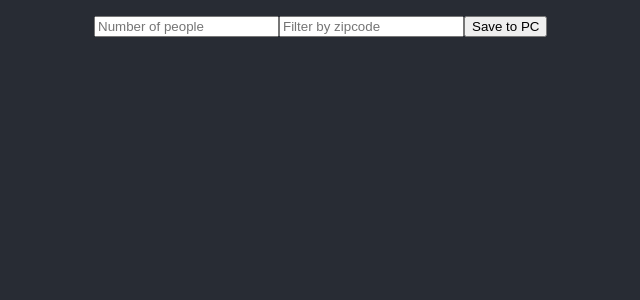
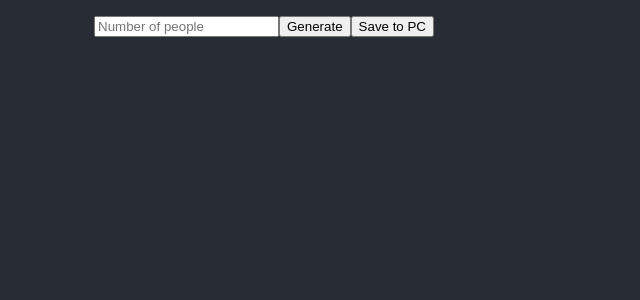
Before and after one commit to Drateill/people_gen, a React (Create React App) app: page / in a window 1280 px wide. Shown: the top 300 px of the page, without its empty margins (290-930 px from the left). Built offline with nearby package versions, Linux system fonts and the light colour scheme.

Commit message:
Zipcode=Ville

```diff
--- a/package.json
+++ b/package.json
@@ -12,6 +12,7 @@
     "react": "^17.0.2",
     "react-dom": "^17.0.2",
     "react-scripts": "5.0.0",
+    "vicopo": "^1.2.1",
     "web-vitals": "^2.1.2"
   },
   "node": {
@@ -25,7 +26,7 @@
     "test": "react-scripts test",
     "eject": "react-scripts eject",
     "predeploy": "npm run build",
-"deploy": "gh-pages -d build"
+    "deploy": "gh-pages -d build"
   },
   "eslintConfig": {
     "extends": [
--- a/src/App.js
+++ b/src/App.js
@@ -8,22 +8,29 @@ function App() {
 
   const [number, setNumber] = useState(0);
   const [peopleList, setPeopleList] = useState([]);
-  const [FilteredpeopleList, setFilteredPeopleList] = useState([]);
 
-
-  //Create array of objects
   //Function to generade random people
   const people = [];
-  function generatePeople(number) {
+  async function generatePeople(number) {
   for (var i = 0; i < number; i++) {
     var cards = [];
+    var zipCode=faker.address.zipCode();
     var id = i;
     var firstName = faker.name.firstName();
     var lastName = faker.name.lastName();
     var streetName = faker.address.streetName();
+    var streetNumber = Math.floor(Math.random() * (999 - 1) + 1);
     var city = faker.address.cityName();
-    var streetNumber = Math.floor(Math.random() * (999 - 1) + 1);
-    var zipCode = faker.address.zipCode();
+
+
+    const result = await fetch(`https://vicopo.selfbuild.fr/ville/${city}`);
+    const data = await result.json();
+    //If data is not empty, set the state
+    if (data.cities.length !==0){
+      zipCode=data.cities[0].code;
+      console.log(data.cities[0]);
+    }
+
     var birthDate = faker.date.past().toDateString();
     var phoneNumber = faker.phone.phoneNumber();
 
@@ -55,12 +62,9 @@ function App() {
       transactions: createTransaction()
 
     });
-    setPeopleList(people);
-    setFilteredPeopleList(people);
-
   }
+  setPeopleList(people);
 }
-console.log(FilteredpeopleList);
 //Create transaction array
 
 function createTransaction(){
@@ -83,18 +87,6 @@ function createTransaction(){
   }
   return transactions
 }
-
-
-
-
-//filter people by zipcode starting by the input
-function filterPeople(zipCode) {
-  var filteredPeople = peopleList.filter(function(person) {
-    return person.zipCode.startsWith(zipCode);
-  });
-  setFilteredPeopleList(filteredPeople);
-}
-
 
 
 const handleSaveToPC = (people) => {
@@ -121,27 +113,16 @@ const [showCard, setShowCard] = useState(false);
 const handleModal = () => setShowModal(!showModal);
 const handleCard = () => setShowCard(!showCard);
 
-
-
-
-
-//update the state of the number of people
-useEffect(() => {
-  generatePeople(number);
-  setPeopleList(people);
-}, [number]);
-
   return (
     <div className="App">
       {/* Create a card for each people */}
       {/* handleSaveToPC Button */}
       <div className="App-header">
       <input type="number" placeholder="Number of people" onChange={(e) => handleNumberChange(e.target.value)}/>
-      {/* Input filter by zipcode */}
-      <input type="text" placeholder="Filter by zipcode" onChange={(e) => filterPeople(e.target.value)}/>
-      <button onClick={() => handleSaveToPC(FilteredpeopleList)}>Save to PC</button>
+      <button onClick={() => generatePeople(number)}>Generate</button>
+      <button onClick={() => handleSaveToPC(people)}>Save to PC</button>
       </div>
-      {FilteredpeopleList.map(person => (
+      {peopleList.map(person => (
         <div className="card" key={person.id}>
           <div className="card-header">
             <h3>{person.firstName} {person.lastName}</h3>
```
Also changed, not shown: 1 other file (tests, documents, lock files or other folders).
